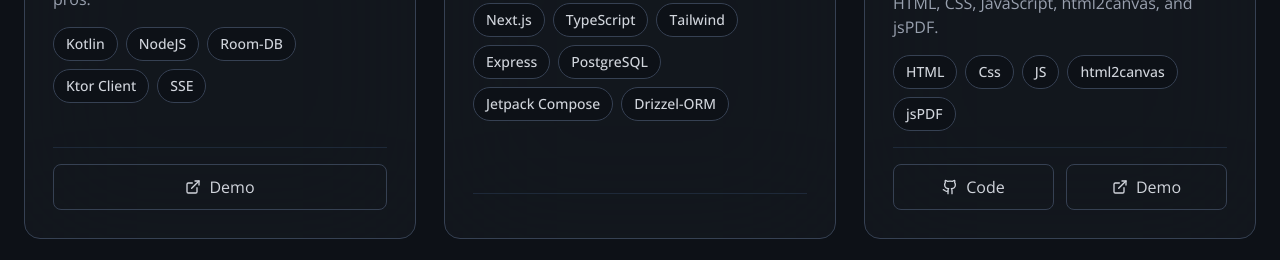
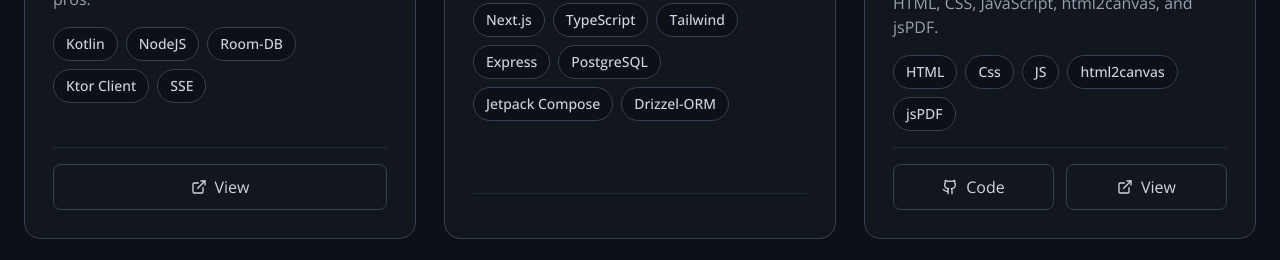
Before and after one commit to sohez/sohez.github.io, a Next.js app: page / in a window 1280 px wide. Shown: the part 1808-2068 px from the top of the page. Built offline with nearby package versions, Linux system fonts and the light colour scheme.

Commit message:
chore: image lazy load

```diff
--- a/src/app/components/home/Projects.tsx
+++ b/src/app/components/home/Projects.tsx
@@ -125,6 +125,7 @@ const ProjectCard = ({ project }: { project: Project }) => {
       <div className="relative overflow-hidden aspect-video">
         <Image
           fill
+          loading="lazy"
           src={project.image}
           alt={project.title}
           className="w-full h-full object-cover transition-transform duration-500 group-hover:scale-110"
@@ -177,7 +178,7 @@ const ProjectCard = ({ project }: { project: Project }) => {
               className="flex-1 flex justify-center items-center py-2.5 rounded-lg border border-gray-700 hover:border-red-500 hover:text-red-500 transition-all"
             >
               <ExternalLink className="h-4 w-4 mr-2" />
-              Demo
+              View
             </a>
           )}
         </div>
```
